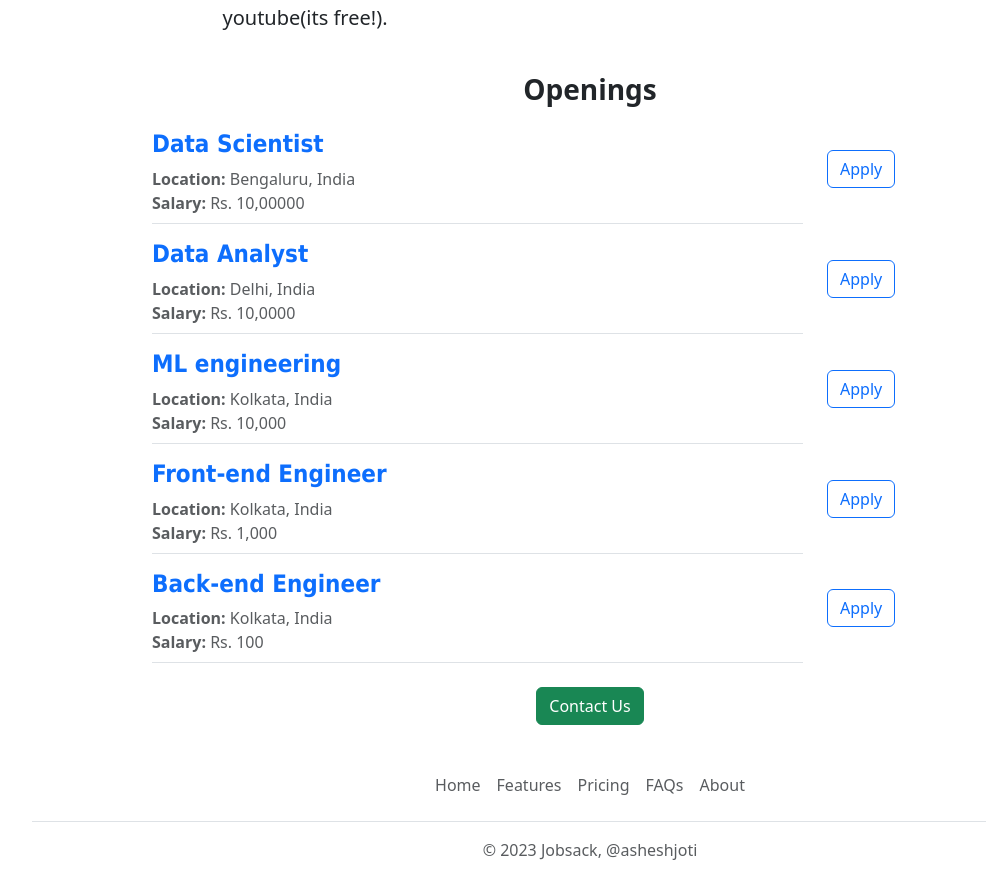
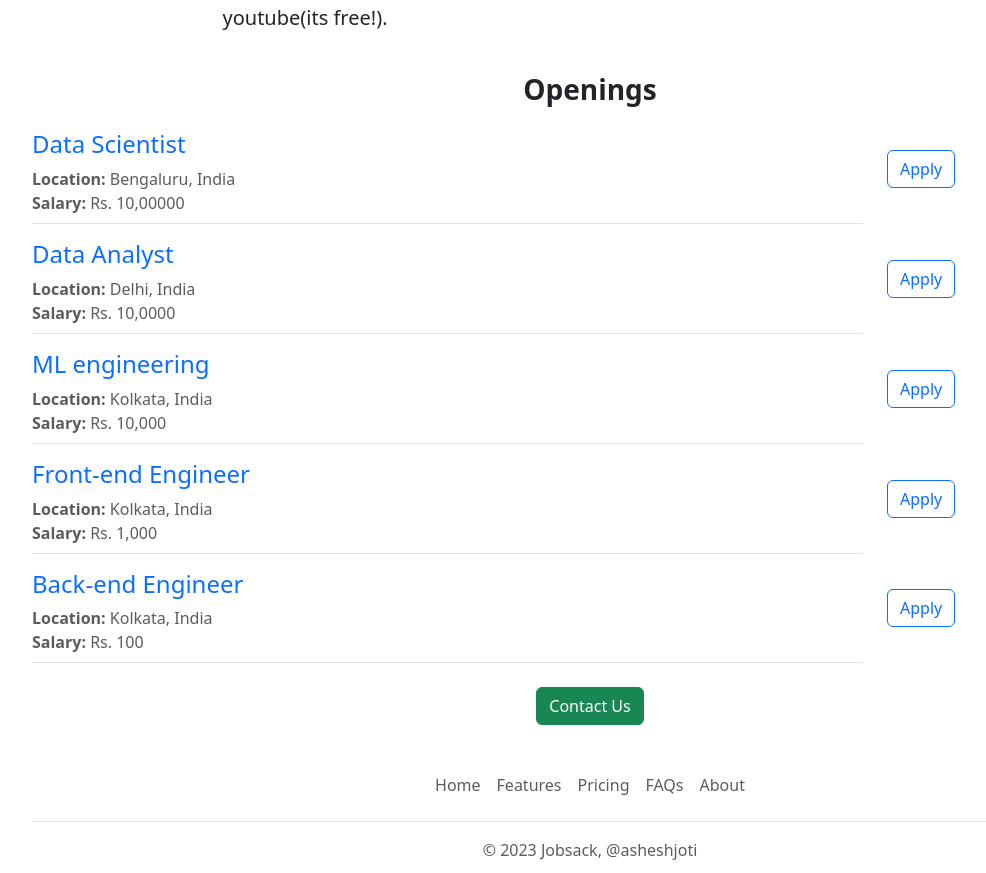
Before and after one commit to asheshjyotii/web_app, a Flask app: page / in a window 1280 px wide. Shown: the part 862-1735 px from the top of the page, without its empty margins (50-1036 px from the left). Run offline with Flask 3, Linux system fonts and the light colour scheme.

Commit message:
making the page responsive

```diff
--- a/templates/home.html
+++ b/templates/home.html
@@ -36,7 +36,7 @@
                     Hi there, this is a demo website for a job listing site. This website is made using HTML,CSS, and python...There are many elements in this page made using made using Bootstrap 5(actually mostly..) like the nav bar the footer and the layouts. This is currently 'work in progress' as of [Jul 01 ,2023] .This was initially deployed to render.com on [01 July ,2023] at 03:00 AM . The project is publicly available on Github >> github/asheshjyotii << .This is my first web development project which was made watching a tuitorial all thanks to @Jovian you can find them on youtube(its free!).
             </p>
         </div>
-        <div class="col-lg-6 col-sm-12">
+        <div class="col-lg-6 col-md-12">
 
             <div style="padding-top: 100;">
                 <img src="/static/employee.jpg" style="height: 300px" class="mx-auto">
@@ -47,6 +47,7 @@
     <h3 id="Openings" class="text-center  pt-4" style="font-weight:600;">
         Openings
     </h3>
+    <div >
         <div>
             {% for jobs in job %}
 
@@ -59,6 +60,7 @@
                 Contact Us
             </button>
         </div>
+    </div>
 
 </div>
 
--- a/templates/joblisting.html
+++ b/templates/joblisting.html
@@ -1,6 +1,6 @@
-<div class="row mx-auto" style="width: 900px";>
-    <div class="col-9">
-        <h4 style="font-size: x-large; font-family: tahoma;font-weight:bold;  " class=" text-primary text-opacity-630 mt-3">
+<div class="row ">
+    <div class="col-lg-9 col-sm-9">
+        <h4 class=" text-primary text-opacity-630 mt-3">
             {{jobs['title']}}
         </h4>
         <div class="fs-6 text-muted" style="font-weight: 500;">
@@ -12,11 +12,13 @@
     </div>
 
 
-        <div class="col-3 align-self-center mx-auto">
 
-            <button type="button" class="btn btn-outline-primary ma ">Apply</button>
+        <div class="col-lg-3 col-sm-3 d-flex align-items-center ">
 
+             <button type="button" class="btn btn-outline-primary " >Apply</button>
 
         </div>
 
+
+
 </div>
```
Lines whose indentation alone changed are shown as unchanged.
